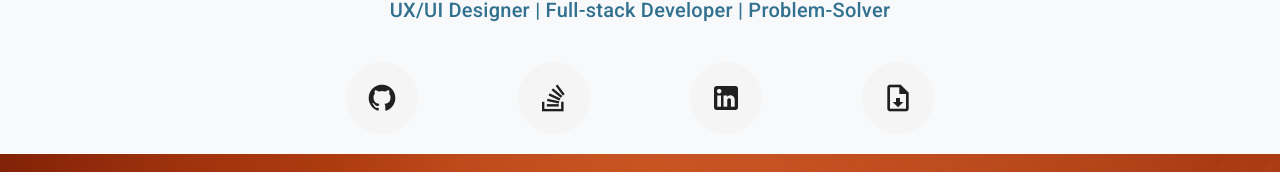
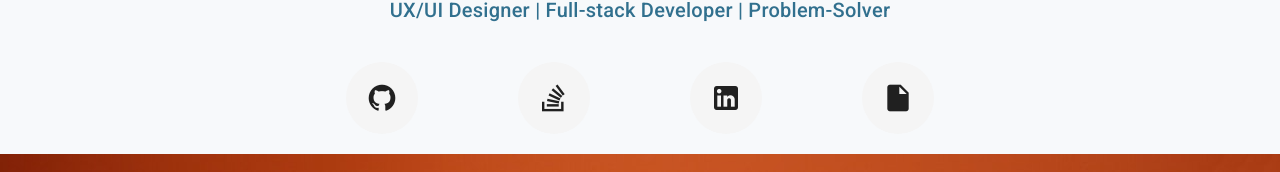
Before and after one commit to Holgermueller/test-app, a Vue app: page / in a window 1280 px wide. Shown: the part 465-637 px from the top of the page. Built offline with nearby package versions, Linux system fonts and the light colour scheme.

Commit message:
updated a few things

```diff
--- a/src/components/Banner.vue
+++ b/src/components/Banner.vue
@@ -62,8 +62,8 @@ export default {
       },
       {
         name: "Resume",
-        link: "https://docs.google.com/document/d/1ECnxm-wbN3Wsn2j235rghJSNboBEsaZba_TSgauNVQ0/edit",
-        icon: "mdi mdi-file-download-outline",
+        link: "https://holgermueller.github.io/Resume/",
+        icon: "mdi mdi-file",
       },
     ],
   }),
```
